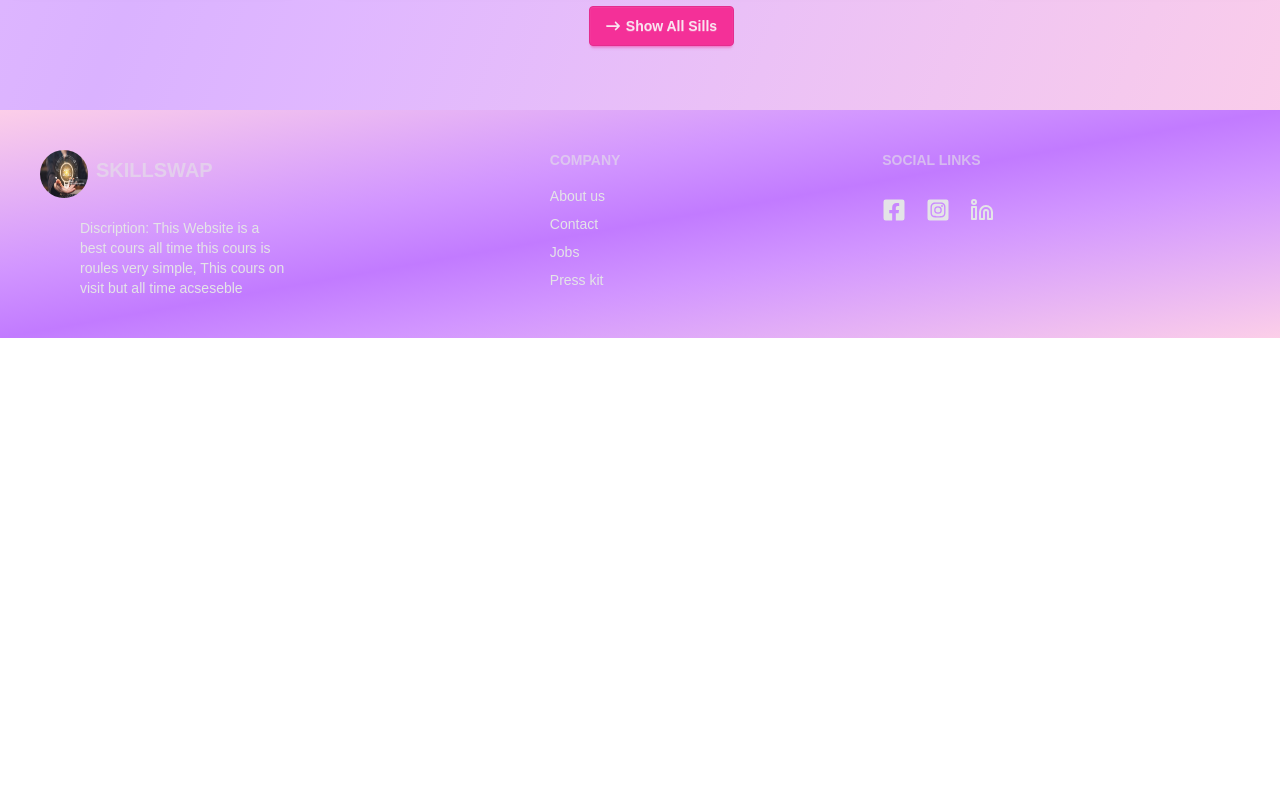
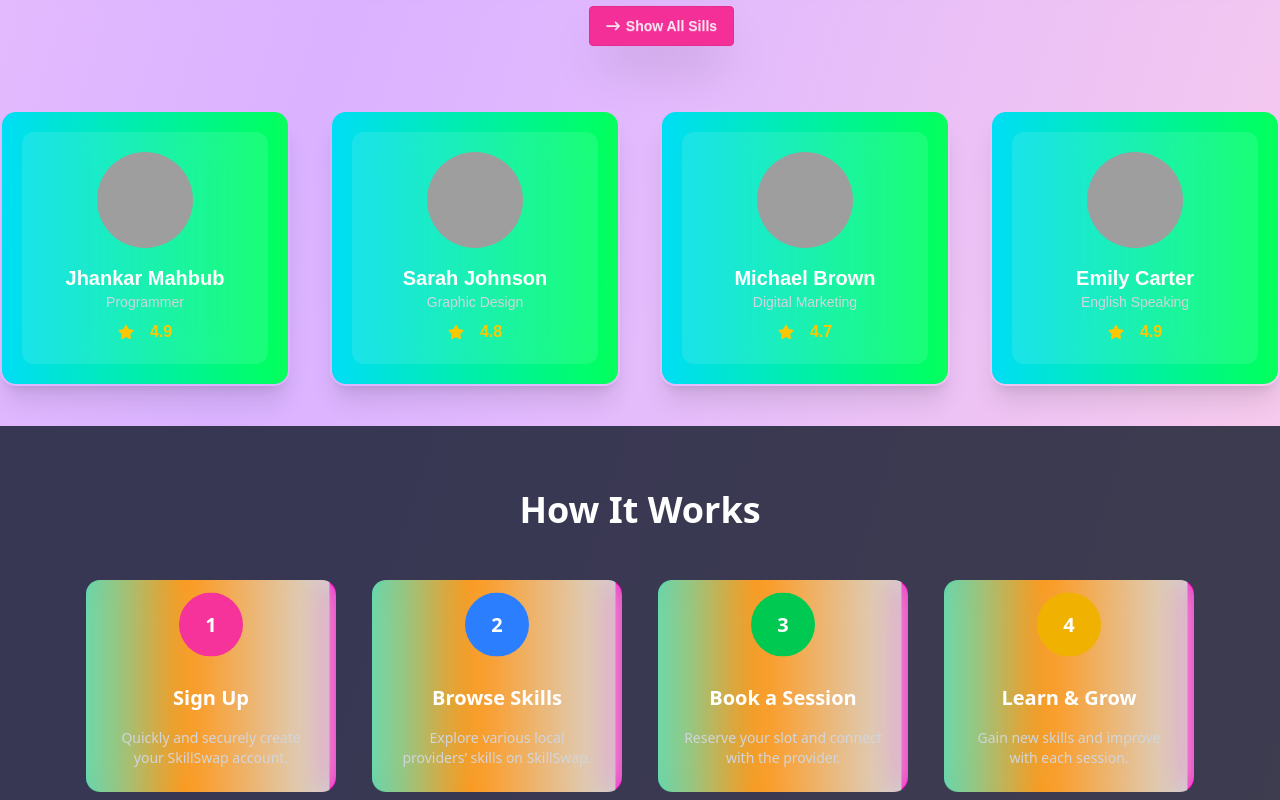
Before and after one commit to rayhan309/travel-guru, a React (Vite) app: page / in a window 1280 px wide. Shown: the part 3020-3820 px from the top of the page. Before the commit the page ends 3358 px from the top, so only its background shows below. Built offline with nearby package versions, Linux system fonts and the light colour scheme; no server answers; grey boxes are pictures that could not be loaded; a web font is replaced by a local one.

Commit message:
add work & top provider section

```diff
--- a/package.json
+++ b/package.json
@@ -11,6 +11,7 @@
   },
   "dependencies": {
     "@tailwindcss/vite": "^4.1.17",
+    "aos": "^3.0.0-beta.6",
     "daisyui": "^5.5.5",
     "firebase": "^12.6.0",
     "lucide-react": "^0.554.0",
--- a/src/components/HomeCards.jsx
+++ b/src/components/HomeCards.jsx
@@ -1,11 +1,12 @@
 import { Link, useLoaderData } from "react-router";
 import SkillsCard from "./SkillsCard";
 import { FaArrowRightLong } from "react-icons/fa6";
-import Banner from '../components/Banner'
+import Banner from "../components/Banner";
+import TopProviders from "./TopProviders";
+import Work from "./work";
 
 const HomeCards = () => {
   const data = useLoaderData();
-
   return (
     <>
       <Banner />
@@ -25,11 +26,14 @@ const HomeCards = () => {
 
         <Link
           to={"/allskills"}
-          className="btn btn-secondary my-font mt-10 ml-[46%]"
+          className="btn btn-secondary shadow-2xl my-font mt-10 ml-[46%]"
         >
           <FaArrowRightLong /> Show All Sills
         </Link>
       </div>
+
+      <TopProviders />
+      <Work />
     </>
   );
 };
--- /dev/null
+++ b/src/components/TopProviders.jsx
@@ -0,0 +1,65 @@
+import { FaStar } from "react-icons/fa";
+
+const TopProviders = () => {
+
+  const topProviders = [
+    {
+      id: 1,
+      name: "Jhankar Mahbub",
+      expertise: "Programmer",
+      rating: 4.9,
+      image: "https://scontent.fdac99-1.fna.fbcdn.net/v/t39.30808-6/467444869_10160351769061891_3964624160658220491_n.jpg?_nc_cat=100&ccb=1-7&_nc_sid=6ee11a&_nc_ohc=HdqrPTmbuRAQ7kNvwFM7k71&_nc_oc=Admw-qXcTE6fF7uaull1p8nEZKf6Wq4YQprFNcbzd0hoKquXh3k_Wfel4ZwdIewt_cs&_nc_zt=23&_nc_ht=scontent.fdac99-1.fna&_nc_gid=PnxUAC7HsMAsTaMkhWMbyA&oh=00_Afh9IKgTdASN4vtG2YriXpkwHbx09ekaxgxjosqF2SGmXQ&oe=6928DAD0",
+    },
+    {
+      id: 2,
+      name: "Sarah Johnson",
+      expertise: "Graphic Design",
+      rating: 4.8,
+      image: "https://images.unsplash.com/photo-1544005313-94ddf0286df2",
+    },
+    {
+      id: 3,
+      name: "Michael Brown",
+      expertise: "Digital Marketing",
+      rating: 4.7,
+      image: "https://images.unsplash.com/photo-1531123897727-8f129e1688ce",
+    },
+    {
+      id: 4,
+      name: "Emily Carter",
+      expertise: "English Speaking",
+      rating: 4.9,
+      image: "https://images.unsplash.com/photo-1529626455594-4ff0802cfb7e",
+    },
+  ];
+
+  return (
+    <div className="grid grid-cols-4 my-font mb-10 gap-10 container mx-auto">
+      {topProviders.map((provider) => (
+        <div className="relative shadow-xl cursor-pointer rounded-xl p-5 border-2 animated-border transition duration-300 my-card">
+          <div className="relative z-10 bg-white/10 backdrop-blur-lg rounded-xl p-5 flex flex-col items-center">
+            <img
+              src={provider.image}
+              alt={provider.name}
+              className="w-24 h-24 rounded-full mx-auto object-cover"
+            />
+
+            <h2 className="text-xl font-semibold text-center mt-4 text-white">
+              {provider.name}
+            </h2>
+
+            <p className="text-center text-gray-300 text-sm">
+              {provider.expertise}
+            </p>
+
+            <p className="text-center flex items-center gap-4 text-yellow-400 font-semibold mt-2">
+              <FaStar /> {provider.rating}
+            </p>
+          </div>
+        </div>
+      ))}
+    </div>
+  );
+};
+
+export default TopProviders;
--- /dev/null
+++ b/src/components/work.jsx
@@ -0,0 +1,63 @@
+const Work = () => {
+  return (
+   <section className="py-16 bg-gray-900/80 mb-10 text-white">
+  <div className="max-w-6xl mx-auto px-5 text-center">
+    <h2 className="text-3xl md:text-4xl font-bold mb-12">
+      How It Works
+    </h2>
+
+    <div className="grid grid-cols-1 md:grid-cols-4 gap-8">
+      <div className="animated-card w-full cursor-pointer">
+        <div className="relative z-10 flex flex-col items-center space-y-4 p-6 rounded-2xl bg-white/10 backdrop-blur-lg shadow-lg hover:scale-105 transition-transform duration-700">
+          <div className="w-16 h-16 flex items-center justify-center bg-pink-500 rounded-full text-white text-xl font-bold animate-bounce">
+            1
+          </div>
+          <h3 className="text-xl font-semibold">Sign Up</h3>
+          <p className="text-gray-300 text-sm text-center">
+            Quickly and securely create your SkillSwap account.
+          </p>
+        </div>
+      </div>
+      <div className="animated-card w-full cursor-pointer">
+        <div className="relative z-10 flex flex-col items-center space-y-4 p-6 rounded-2xl bg-white/10 backdrop-blur-lg shadow-lg hover:scale-105 transition-transform duration-700">
+          <div className="w-16 h-16 flex items-center justify-center bg-blue-500 rounded-full text-white text-xl font-bold animate-bounce">
+            2
+          </div>
+          <h3 className="text-xl font-semibold">Browse Skills</h3>
+          <p className="text-gray-300 text-sm text-center">
+            Explore various local providers’ skills on SkillSwap.
+          </p>
+        </div>
+      </div>
+
+      <div className="animated-card w-full cursor-pointer">
+        <div className="relative z-10 flex flex-col items-center space-y-4 p-6 rounded-2xl bg-white/10 backdrop-blur-lg shadow-lg hover:scale-105 transition-transform duration-700">
+          <div className="w-16 h-16 flex items-center justify-center bg-green-500 rounded-full text-white text-xl font-bold animate-bounce">
+            3
+          </div>
+          <h3 className="text-xl font-semibold">Book a Session</h3>
+          <p className="text-gray-300 text-sm text-center">
+            Reserve your slot and connect with the provider.
+          </p>
+        </div>
+      </div>
+
+      <div className="animated-card w-full cursor-pointer">
+        <div className="relative z-10 flex flex-col items-center space-y-4 p-6 rounded-2xl bg-white/10 backdrop-blur-lg shadow-lg hover:scale-105 transition-transform duration-700">
+          <div className="w-16 h-16 flex items-center justify-center bg-yellow-500 rounded-full text-white text-xl font-bold animate-bounce">
+            4
+          </div>
+          <h3 className="text-xl font-semibold">Learn & Grow</h3>
+          <p className="text-gray-300 text-sm text-center">
+            Gain new skills and improve with each session.
+          </p>
+        </div>
+      </div>
+    </div>
+  </div>
+</section>
+
+  );
+};
+
+export default Work;
--- a/src/index.css
+++ b/src/index.css
@@ -30,3 +30,69 @@ a.active {
       margin-top: -5px;
   box-shadow: 0 15px 15px rgba(0, 0, 0, 0.2);
 }
+
+.animated-border {
+  position: relative;
+  border-radius: 16px;
+  overflow: hidden;
+  border: 2px solid transparent;
+}
+
+.animated-border::before {
+  content: "";
+  position: absolute;
+  inset: -2px;
+  background: linear-gradient(
+    90deg,
+    #ff00c8,
+    #00dbff,
+    #00ff62,
+    #ffdd00,
+    #ff00c8
+  );
+  background-size: 400% 400%;
+  animation: borderMove 15s linear infinite;
+  z-index: 0;
+  border-radius: 18px; /* slightly larger than card */
+}
+
+@keyframes borderMove {
+  0% { background-position: 0% 50%; }
+  100% { background-position: 400% 50%; }
+}
+
+
+/* wor section er card */
+.animated-card {
+  position: relative;
+  border-radius: 16px;
+  overflow: hidden;
+  border: 2px solid transparent;
+  margin: 0 auto;
+}
+
+.animated-card::before {
+  content: "";
+  position: absolute;
+  inset: -2px; /* Border width */
+  background: linear-gradient(
+    90deg,
+    #ff00c8,
+    #00dbff,
+    #00ff62,
+    #ffdd00,
+    #ff00c8,
+    #00FFFF,
+    #FF8C00,
+    #D3D3D3
+  );
+  background-size: 400% 400%;
+  animation: borderMove 25s linear infinite;
+  z-index: 0;
+  border-radius: 18px; /* Slightly bigger than card */
+}
+
+@keyframes borderMove {
+  0% { background-position: 0% 50%; }
+  100% { background-position: 400% 50%; }
+}
--- a/src/main.jsx
+++ b/src/main.jsx
@@ -4,6 +4,7 @@ import "./index.css";
 import { RouterProvider } from "react-router";
 import { router } from "./router/router";
 import AuthProvider from "./Providet/AuthProvider";
+
 
 createRoot(document.getElementById("root")).render(
   <StrictMode>
--- a/src/pages/AllSkills.jsx
+++ b/src/pages/AllSkills.jsx
@@ -1,20 +1,28 @@
 import { useLoaderData } from "react-router";
 import SkillsCard from "../components/SkillsCard";
-import { useEffect } from "react";
+import { useEffect, useState } from "react";
 
 const AllSkills = () => {
   const data = useLoaderData();
-
+  const [loading, setLoading] = useState(true);
   // search Handle
   const searchHandle = () => {
     // alert("hello");
   };
 
   useEffect(() => {
-    window.scrollTo(0, 0)
+    window.scrollTo(0, 0);
+
+    setTimeout(() => {
+      setLoading(false);
+    }, 700);
   }, []);
 
   return (
+    <>
+      {loading ? (
+        <p>Loading......</p>
+      ) : (
         <div className="my-8 container mx-auto">
           <h2 className="text-3xl font-bold text-center my-font text-pink-400">
             All Skills!
@@ -22,7 +30,8 @@ const AllSkills = () => {
 
           <div className="mt-12 flex justify-between items-center">
             <span className="text-xl font-semibold">
-          Skills (<span className="text-pink-500">{data.length}</span>) Founds
+              Skills (<span className="text-pink-500">{data.length}</span>)
+              Founds
             </span>
 
             <label className="input">
@@ -59,6 +68,8 @@ const AllSkills = () => {
             ))}
           </div>
         </div>
+      )}
+    </>
   );
 };
 
```
Also changed, not shown: 1 other file (tests, documents, lock files or other folders). Lines whose indentation alone changed are shown as unchanged.
